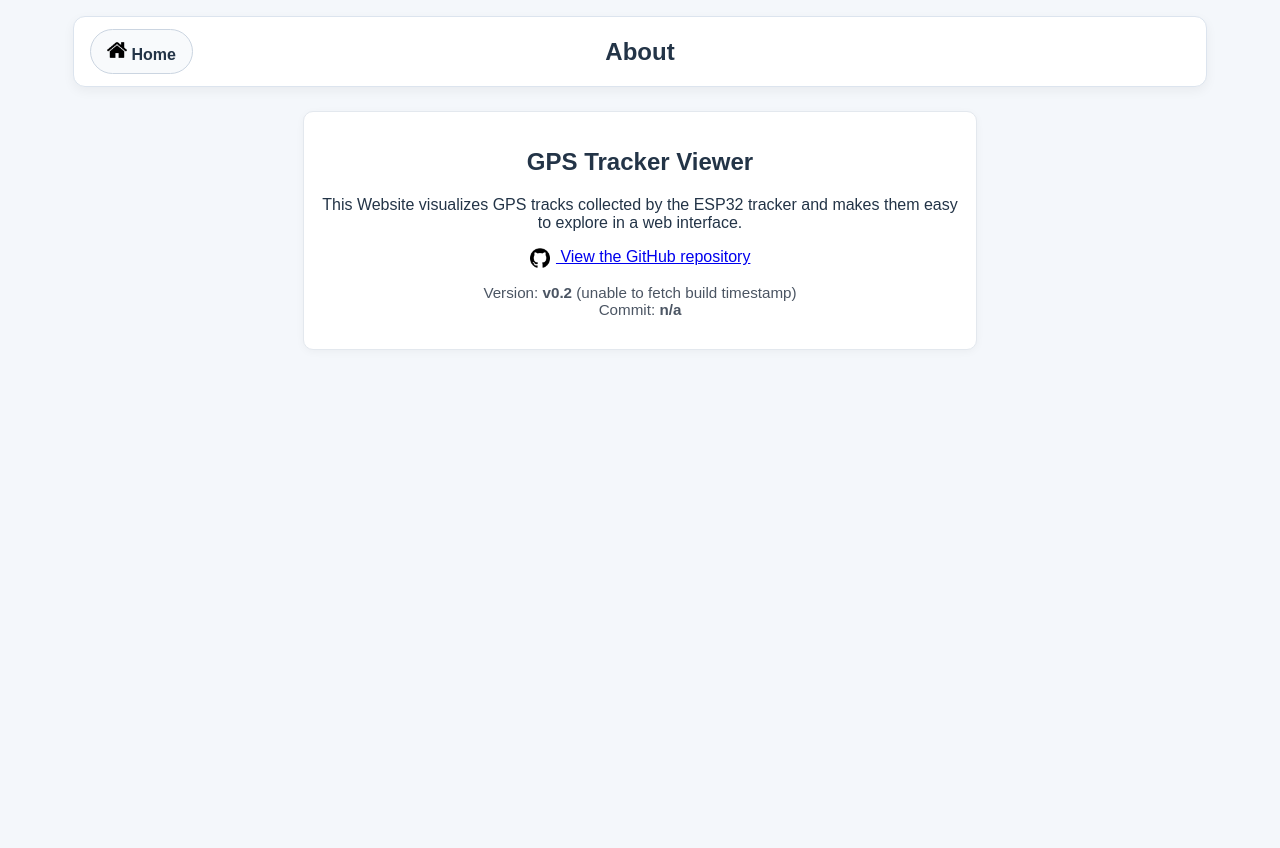
After one commit to joj0x90/GPS-Tracker, a PHP site: page /about.php in a window 1280 px wide. The commit adds this page. Run offline with PHP 8.4, Linux system fonts and the light colour scheme.

Commit message:
added about.page

```diff
--- /dev/null
+++ b/webserver/src/about.php
@@ -0,0 +1,50 @@
+<?php
+$versionFile = __DIR__ . '/version.txt';
+$version = '0.2';
+if (is_file($versionFile)) {
+    $versionFromFile = trim((string) file_get_contents($versionFile));
+    if ($versionFromFile !== '') {
+        $version = $versionFromFile;
+    }
+}
+
+$commitHash = getenv('APP_COMMIT_SHA') ?: '';
+$commitDisplay = $commitHash !== '' ? substr($commitHash, 0, 8) : 'n/a';
+$buildTimestamp = getenv('APP_BUILD_TIMESTAMP') ?: '';
+$buildDisplay = $buildTimestamp !== '' ? $buildTimestamp : 'unable to fetch build timestamp';
+?><!DOCTYPE html>
+<html lang="en">
+<head>
+    <meta charset="UTF-8" />
+    <meta name="viewport" content="width=device-width, initial-scale=1" />
+    <title>About</title>
+    <link rel="icon" type="image/x-icon" href="style/icons/favicon.ico">
+    <link rel="stylesheet" href="style/main.css" />
+</head>
+<body class="admin-body">
+    <div class="admin-page">
+        <header class="admin-header">
+            <a href="index.php" class="home-btn"><img src="style/icons/home.png" width="20" height="20"> Home</a>
+            <h1 class="admin-title">About</h1>
+            <div class="admin-header-spacer"></div>
+        </header>
+
+        <div class="admin-content">
+            <div class="admin-form" style="max-width: 40rem; text-align: center;">
+                <h2>GPS Tracker Viewer</h2>
+                <p>This Website visualizes GPS tracks collected by the ESP32 tracker and makes them easy to explore in a web interface.</p>
+                <p>
+                    <a href="https://github.com/joj0x90/GPS-Tracker" target="_blank" rel="noopener noreferrer">
+                        <img src="style/icons/github.png" alt="GitHub" width="20" height="20" style="vertical-align: middle; margin-right: 0.4rem;">
+                        View the GitHub repository
+                    </a>
+                </p>
+                <p style="margin-top: 1rem; font-size: 0.95rem; color: #4b5563;">
+                    Version: <strong>v<?= htmlspecialchars($version) ?></strong> (<?= htmlspecialchars($buildDisplay) ?>)<br>
+                    Commit: <strong><?= htmlspecialchars($commitDisplay) ?></strong><br>
+                </p>
+            </div>
+        </div>
+    </div>
+</body>
+</html>
--- /dev/null
+++ b/webserver/src/version.txt
@@ -0,0 +1 @@
+0.2
```
Also changed, not shown: webserver/src/helper_functions.php (added, +22 -0 lines), webserver/src/index.php (+11 -5 lines), webserver/src/style/main.css (+25 -3 lines), .github/workflows/docker-publish.yml, webserver/src/style/icons/github.png (added), webserver/src/style/icons/info.png (added), 2 other files.
